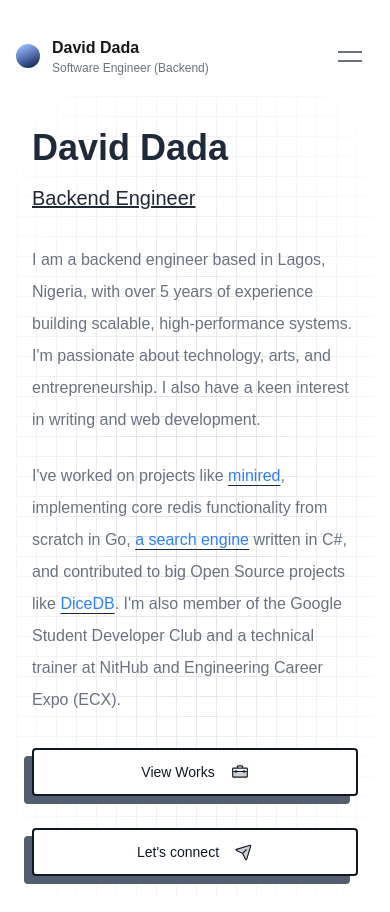
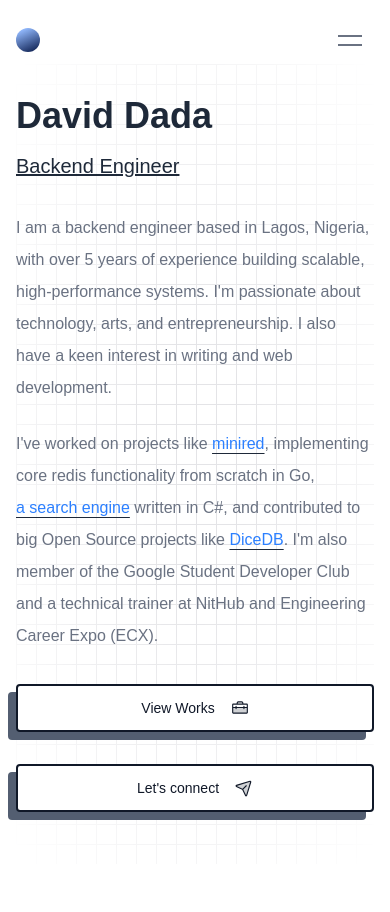
Before and after one commit to tdadadavid/portfolio, a Next.js app: page / in a window 390 px wide. After the commit the page ends 880 px from the top, so only its background shows below. Built offline with nearby package versions, Linux system fonts and the light colour scheme.

Commit message:
chore: Color corrections

```diff
--- a/app/globals.css
+++ b/app/globals.css
@@ -8,12 +8,12 @@
 }
 
 [data-theme="dark"] {
-    --background: #181b23;
+    --background: #030c19;
     --foreground: #ededed;
 }
 
 @theme {
-    --color-nord: #181b23;
+    --color-nord: #030c19;
     --color-ice: #66aadb;
 }
 
@@ -23,13 +23,6 @@
     --font-sans: var(--font-geist-sans);
     --font-mono: var(--font-geist-mono);
 }
-
-/*@media (prefers-color-scheme: dark) {*/
-/*    :root {*/
-/*        --background: #181b23;*/
-/*        --foreground: #ededed;*/
-/*    }*/
-/*}*/
 
 body {
     background: var(--background);
--- a/components/other/GridBackground.tsx
+++ b/components/other/GridBackground.tsx
@@ -11,6 +11,7 @@ export const GridBackground = (props: GridBackgroundProps) => {
             <div
                 className={cn(
                     "absolute inset-0",
+                    "opacity-100 dark:opacity-50",
                     "[background-size:20px_20px]",
                     "[background-image:linear-gradient(to_right,#e4e4e7_1px,transparent_1px),linear-gradient(to_bottom,#e4e4e7_1px,transparent_1px)]",
                     "dark:[background-image:linear-gradient(to_right,#272C38FF_1px,transparent_1px),linear-gradient(to_bottom,#272C38FF_1px,transparent_1px)]",
@@ -19,7 +20,7 @@ export const GridBackground = (props: GridBackgroundProps) => {
             {/* Faded */}
             <div
                 className="pointer-events-none absolute inset-0 flex items-center justify-center bg-white [mask-image:radial-gradient(ellipse_at_center,transparent_20%,black)] dark:bg-nord"></div>
-            <div className={"relative z-20 sm:px-16 sm:py-16 py-8 px-4"}>
+            <div className={"relative z-20 sm:px-16 sm:py-16 py-8 px-0"}>
                 {props.children}
             </div>
         </div>
--- a/components/ui/NavBar.tsx
+++ b/components/ui/NavBar.tsx
@@ -16,7 +16,7 @@ const HomeRow = () => {
     return (
         <div className="flex items-center gap-3">
             <Image width={24} height={24} src={icon} alt="David Dada" className={"sm:w-8 h-8"}/>
-            <div className="flex flex-col">
+            <div className="hidden sm:flex flex-col">
                 <h4 className={"font-bold"}>David Dada</h4>
                 <h6 className="dark:text-gray-300 text-gray-500 text-xs">Software Engineer (Backend)</h6>
             </div>
@@ -36,7 +36,7 @@ const ExternalLinks = () => {
 
 export const NavBar = (props: NavBarProps) => {
     return (
-        <header className="flex items-center justify-between w-full bg-white dark:bg-nord border-b-gray-300 py-4">
+        <header className="flex items-center justify-between w-full bg-white dark:bg-nord border-b-gray-300 sm:py-4">
             <HomeRow/>
             <ul className="sm:flex gap-4 items-center hidden">
                 {meta.navLinks.map((link, idx) => (
```
